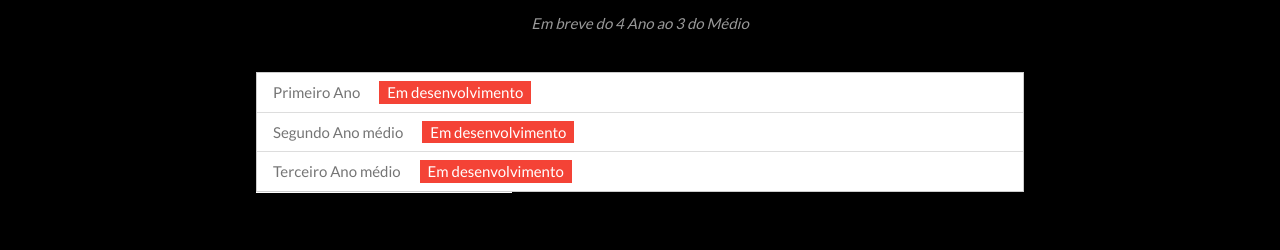
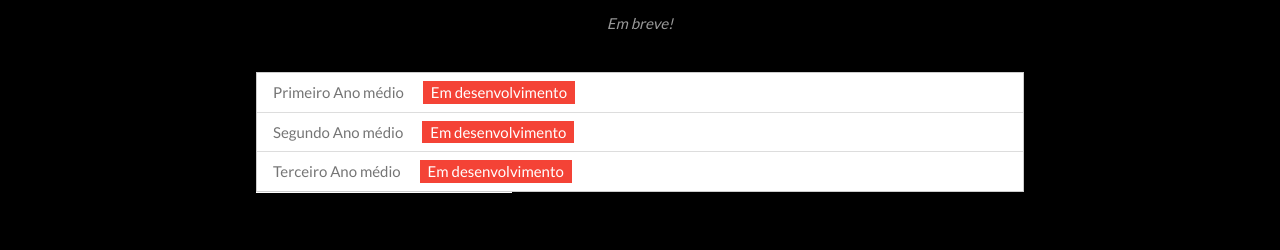
Before and after one commit to campoix/WebApp.Organizacao, a plain HTML site: page index.html in a window 1280 px wide. Shown: the part 550-800 px from the top of the page. Drawn offline with nearby package versions, Linux system fonts and the light colour scheme.

Commit message:
Atualizar o index.html

```diff
--- a/index.html
+++ b/index.html
@@ -95,10 +95,10 @@ body {font-family: "Lato", sans-serif}
   <div class="w3-black" id="tour">
     <div class="w3-container w3-content w3-padding-64" style="max-width:800px">
       <h2 class="w3-wide w3-center">Séries Disponiveis BETA</h2>
-      <p class="w3-opacity w3-center"><i>Em breve do 4 Ano ao 3 do Médio</i></p><br>
+      <p class="w3-opacity w3-center"><i>Em breve!</i></p><br>
 
       <ul class="w3-ul w3-border w3-white w3-text-grey">
-        <li class="w3-padding">Primeiro Ano <span class="w3-tag w3-red w3-margin-left">Em desenvolvimento</span></li>
+        <li class="w3-padding">Primeiro Ano médio <span class="w3-tag w3-red w3-margin-left">Em desenvolvimento</span></li>
         <li class="w3-padding">Segundo Ano médio <span class="w3-tag w3-red w3-margin-left">Em desenvolvimento</span></li>
         <li class="w3-padding">Terceiro Ano médio <span class="w3-tag w3-red w3-margin-left">Em desenvolvimento</span></li>
       </ul>
```
